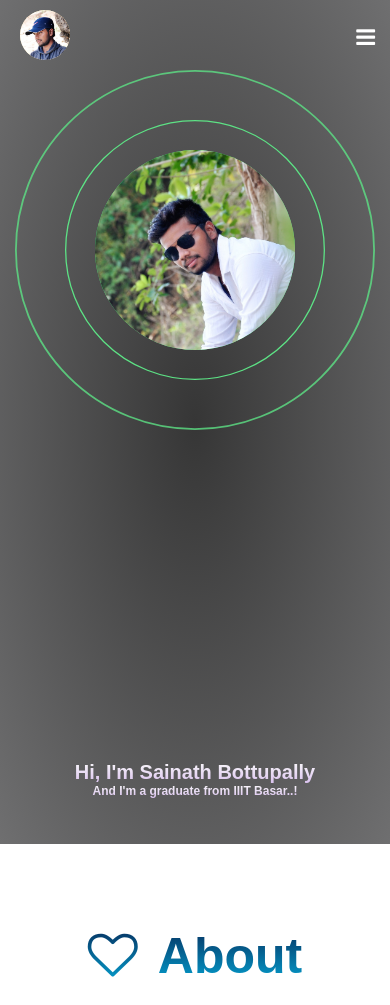
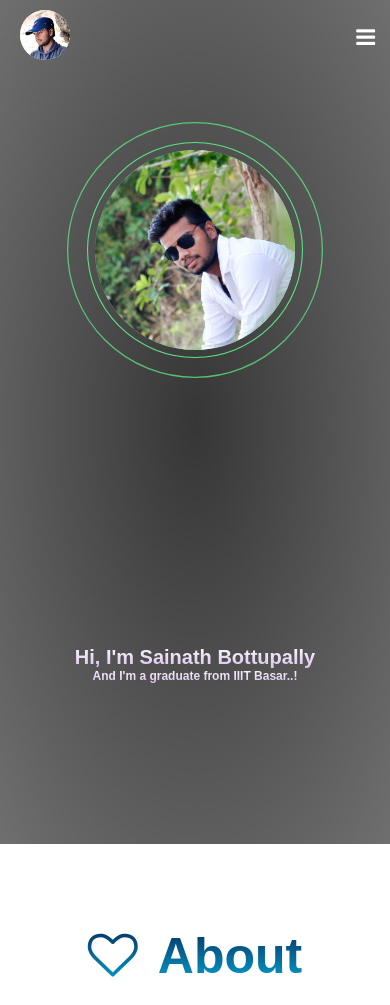
Before and after one commit to SainathTony/portfolio, a PHP site: page / in a window 390 px wide. Shown: the top 1005 px of the page. Run offline with PHP 8.4, Linux system fonts and the light colour scheme; some libraries are stand-ins or nearby versions; some web fonts are replaced.

Commit message:
[Sainath] .add added responsiveness

```diff
--- a/css/style.css
+++ b/css/style.css
@@ -437,7 +437,7 @@
 	margin-bottom: 2em;
 }
 
-@media (max-width: 900px) {
+@media only screen and (max-width: 900px) {
     .col-1, .col-2,.col-3, .col-4,.col-5, .col-6,.col-7, .col-8,.col-9, .col-10,.col-11, .col-12{
         width: 100%;
 	}
@@ -446,7 +446,7 @@
 		height: 400px;
 	}
 	#home .name{
-		top: calc(100% - 100px);
+		top: calc(100% - 215px);
 	}
 	#home .name h1{
 		font-size: 20px;
@@ -466,6 +466,7 @@
 	}
 	header ul{
 		display: none;
+		padding: 70px;
 	}
 	.menu_bar{
 		display: block;
@@ -474,4 +475,16 @@
 	.menu_bar:hover + header ul{
 		display: block;
 	}
+
+	@-webkit-keyframes ripple{
+		0% {-webkit-transform:scale(1); }
+		75% {-webkit-transform:scale(1.2); opacity:1;}
+		100% {-webkit-transform:scale(1.5); opacity:0;}
+	  }
+
+	  @keyframes ripple{
+		0% {transform:scale(1); }
+		75% {transform:scale(1.2); opacity:1;}
+		100% {transform:scale(1.6); opacity:0;}
+	  }
 }
--- a/index.html
+++ b/index.html
@@ -1,7 +1,7 @@
 <!DOCTYPE html>
 <html>
 <head>
-	<meta http-equiv="Content-Type" content="text/html; charset=utf-8">
+	<meta name="viewport" content="width=device-width,initial-scale=1.0">
 	<title>Sainath Bottupally</title>
 	<link rel="stylesheet" type="text/css" media="screen" href="./css/style.css">
 		<link href='https://fonts.googleapis.com/css?family=Aldrich' rel='stylesheet'>
@@ -15,6 +15,7 @@
 
 			function moveTab(e){
 				e.classList.add('active');
+				document.getElementById('nav_items').style.display = "none";
 				items.forEach(item=>{
 					if(item != e){
 						item.classList.remove('active');
```
